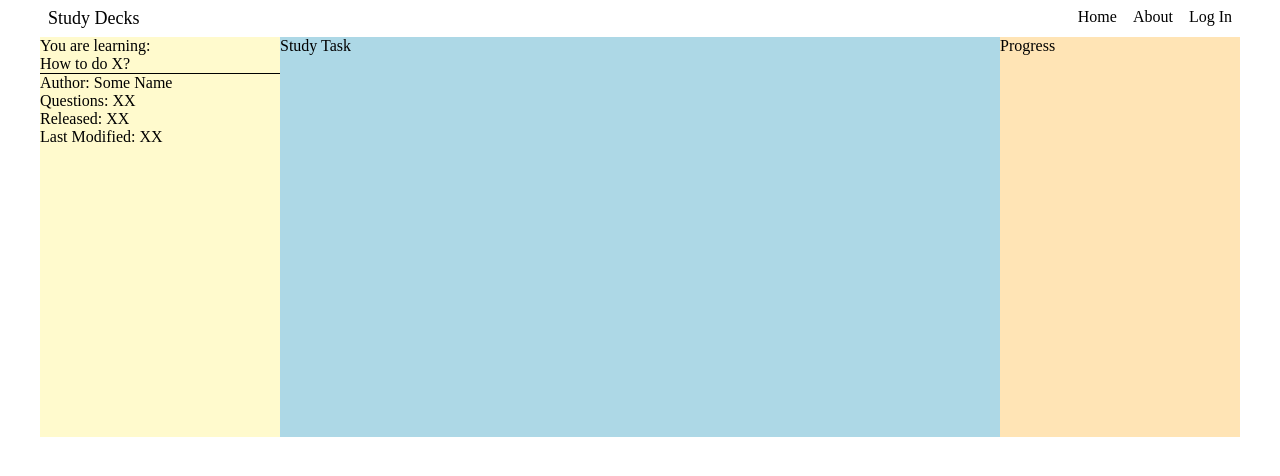
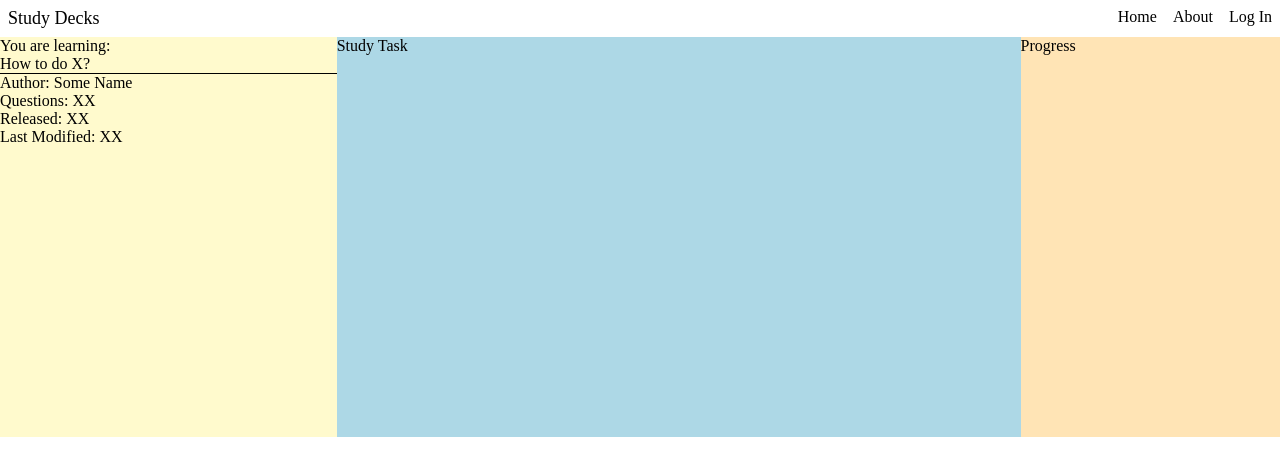
Before and after one commit to JacquesLucke/study-decks, a React app in the folder web-frontend/: page / in a window 1280 px wide. Shown: the top 476 px of the page. Built offline with nearby package versions, Linux system fonts and the light colour scheme.

Commit message:
make website a bit more adaptive

```diff
--- a/web-frontend/src/app-style.scss
+++ b/web-frontend/src/app-style.scss
@@ -1,4 +1,4 @@
-$max-width: 1200px;
+$max-width: 80em;
 
 * {
   margin: 0;
@@ -22,20 +22,32 @@ $max-width: 1200px;
   margin: 0 auto;
   max-width: $max-width;
   display: grid;
-  grid-template-columns: 1fr 3fr 1fr;
+  grid-template-areas:
+    "task"
+    "progress"
+    "info";
   height: 400px;
   clear: both;
 }
 
-.app-body-left-sidebar {
+@media (min-width: 50em) {
+  .app-body {
+    grid-template-areas: "info task task task progress";
+  }
+}
+
+.deck-info {
+  grid-area: info;
   background-color: lemonchiffon;
 }
 
-.app-body-center {
+.deck-task {
+  grid-area: task;
   background-color: lightblue;
 }
 
-.app-body-right-sidebar {
+.deck-progress {
+  grid-area: progress;
   background-color: moccasin;
 }
 
--- a/web-frontend/src/index.html
+++ b/web-frontend/src/index.html
@@ -2,6 +2,7 @@
 <html lang="en">
   <head>
     <meta charset="UTF-8" />
+    <meta name="viewport" content="width=device-width, initial-scale=1.0" />
     <title>Study Decks</title>
   </head>
 
--- a/web-frontend/src/index.tsx
+++ b/web-frontend/src/index.tsx
@@ -39,45 +39,15 @@ class DeckInfo extends React.Component {
   }
 }
 
-class CurrentTask extends React.Component {
+class DeckTask extends React.Component {
   render() {
-    return <div>Study Task</div>;
+    return <div className="deck-task">Study Task</div>;
   }
 }
 
 class DeckProgress extends React.Component {
   render() {
-    return <div>Progress</div>;
-  }
-}
-
-class AppBodyLeftSidebar extends React.Component {
-  render() {
-    return (
-      <div className="app-body-left-sidebar">
-        <DeckInfo />
-      </div>
-    );
-  }
-}
-
-class AppBodyCenter extends React.Component {
-  render() {
-    return (
-      <div className="app-body-center">
-        <CurrentTask />
-      </div>
-    );
-  }
-}
-
-class AppBpdyRightSidebar extends React.Component {
-  render() {
-    return (
-      <div className="app-body-right-sidebar">
-        <DeckProgress />
-      </div>
-    );
+    return <div className="deck-progress">Progress</div>;
   }
 }
 
@@ -85,9 +55,9 @@ class AppBody extends React.Component {
   render() {
     return (
       <div className="app-body">
-        <AppBodyLeftSidebar />
-        <AppBodyCenter />
-        <AppBpdyRightSidebar />
+        <DeckInfo />
+        <DeckTask />
+        <DeckProgress />
       </div>
     );
   }
```
